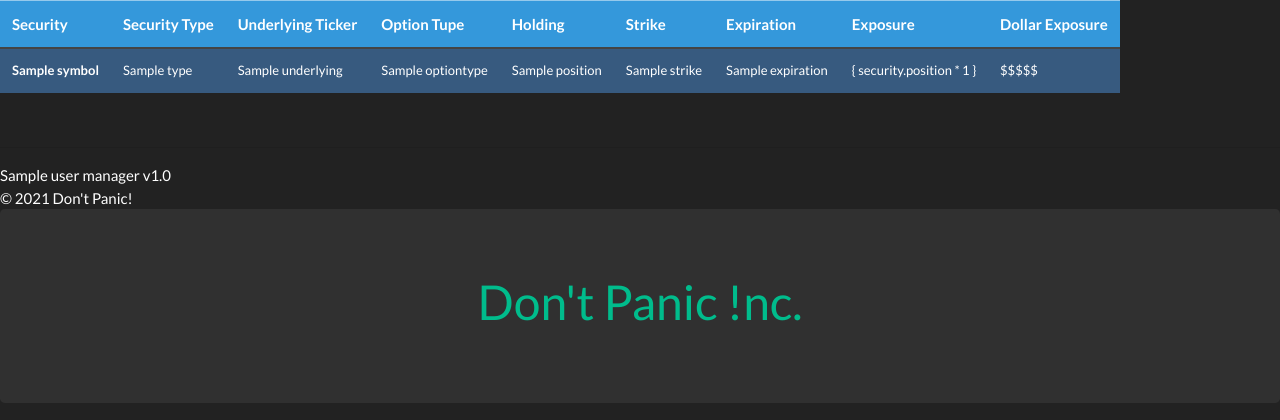
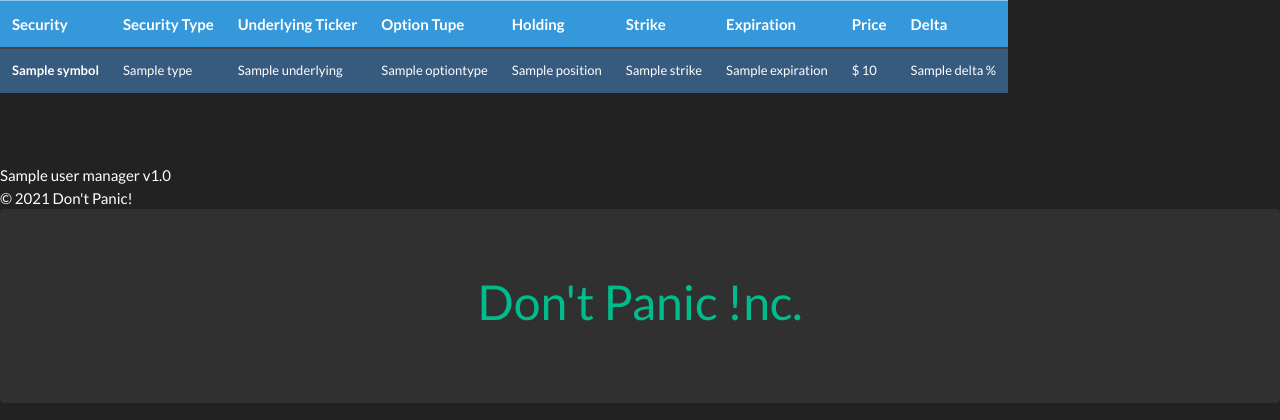
Before and after one commit to RobertPrellwitz/RiskTool, a Python web app: template app/templates/main/holdings.html in a window 1280 px wide. Shown: the part 71-491 px from the top of the page. Run offline with Jinja, Linux system fonts and the light colour scheme; the template is opened without the code that fills it: most values are stand-ins (such as "Sample title", 1, 10 or a date in 2020); some libraries are stand-ins or nearby versions.

Commit message:
update to view to reflect calculated data

```diff
--- a/app/templates/main/holdings.html
+++ b/app/templates/main/holdings.html
@@ -15,8 +15,8 @@
       <th scope="col">Holding</th>
         <th scope="col">Strike</th>
         <th scope="col">Expiration</th>
-        <th scope="col">Exposure</th>
-        <th scope="col">Dollar Exposure</th>
+        <th scope="col">Price</th>
+        <th scope="col">Delta</th>
     </tr>
   </thead>
 
@@ -29,9 +29,9 @@
             <td>{{ security.optiontype }}</td>
             <td>{{ security.position }}</td>
             <td>{{security.strike}}</td>
-            <td> {{ security.expiration }} </td>
-            <td>{ security.position * 1 }</td>
-            <td>$$$$$</td>
+            <td>{{ security.expiration }}</td>
+            <td>$  {{ security.price }}</td>
+            <td>{{ security.delta }} %</td>
         </tr>
       {% endfor %}
       </tbody>
```
